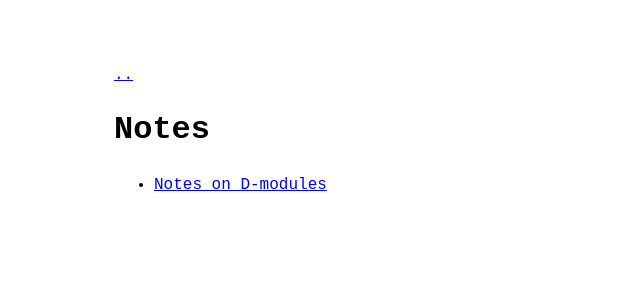
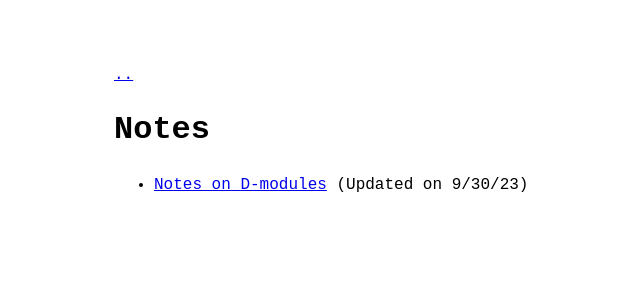
Before and after one commit to yzzou/yzzou.github.io, a Jekyll site: the page built from notes.md, in a window 1280 px wide. Shown: the top 300 px of the page, without its empty margins (206-846 px from the left). Built offline with Jekyll 4.4.1, drawn with Linux system fonts in a browser that asks for light colours.

Commit message:
Add time to notes

```diff
--- a/notes.md
+++ b/notes.md
@@ -3,4 +3,4 @@ layout: page
 title: Notes
 ---
 
-- [Notes on D-modules](https://yzzou.github.io/notes/notes_dmodules.pdf)
+- [Notes on D-modules](https://yzzou.github.io/notes/notes_dmodules.pdf) (Updated on 9/30/23)
```
